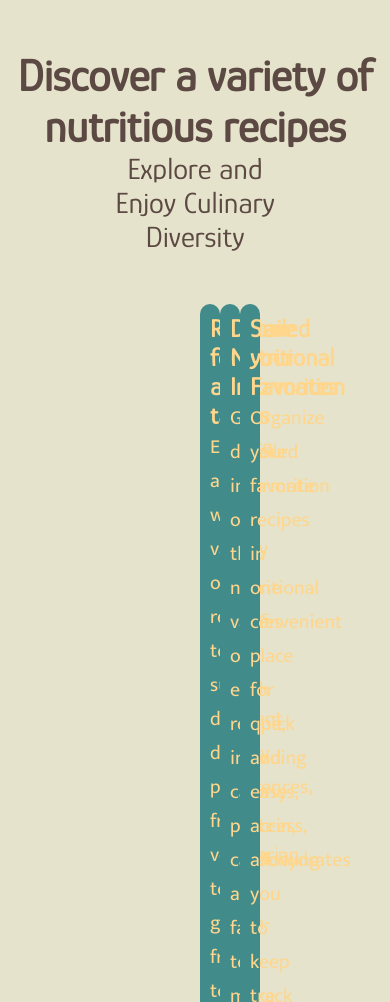
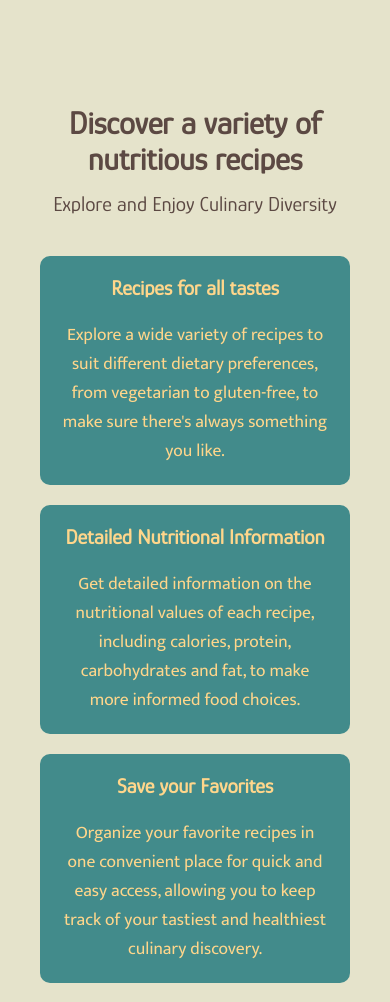
Before and after one commit to Karmik-Koala/Landing-page, a website built with Vite: page src/index.html in a window 390 px wide. Shown: the part 924-1926 px from the top of the page. Built offline with nearby package versions, Linux system fonts and the light colour scheme.

Commit message:
adding responsive cards sections

```diff
--- a/src/index.css
+++ b/src/index.css
@@ -275,49 +275,79 @@ body {
   justify-content: center;
   text-align: center;
   margin-top: 50px;
+  padding: 40px;
   color: var(--color-ferra);
 
   & .cards-title-text {
     font-family: var(--font-family-title);
-    font-size: 45px;
+    font-size: var(--font-size-nl);
     font-weight: bold;
+    padding: 15px 0;
   }
 
   & .cards-description {
-    margin: auto;
-    width: 50%;
     font-family: var(--font-family-title);
-    font-size: 30px;
+    font-size: var(--font-size-md);
   }
 }
 
 .cards-container {
-  display: flex;
-  justify-content: space-between;
-  padding: 0 200px;
-  margin-top: 50px;
+  padding: 40px 0;
+  display: grid;
+  grid-template-columns: 1fr;
+  gap: 20px;
+
+  & .cards-square {
+    box-sizing: border-box;
+    padding: 20px;
+    background-color: var(--color-faded-jade);
+    border-radius: 10px;
+    text-align: center;
+    height: 100%;
+
+    & .cards-text-title {
+      font-family: var(--font-family-title);
+      font-size: var(--font-size-md);
+      font-weight: bold;
+      color: var(--color-grandis);
+      margin-bottom: 20px;
+    }
+
+    & .cards-text-body {
+      font-family: var(--font-family-content);
+      font-size: var(--font-size-sm);
+      color: var(--color-grandis);
+    }
+  }
 }
 
-.cards-square {
-  width: 30%;
-  padding: 10px;
-  background-color: #428b8b;
-  border-radius: 10px;
-  text-align: center;
-
-  & .cards-text-title2 {
-    font-family: var(--font-family-title);
-    font-size: 25px;
-    font-weight: bold;
-    color: #ffd68b;
+@media screen and (width >= 768px) {
+  .cards-container {
+    padding: 40px 50px;
   }
 
-  & .cards-text-body {
+  .cards-square {
     margin: auto;
-    width: 90%;
-    font-family: var(--font-family-content);
-    font-size: 20px;
-    color: #ffd68b;
+    max-width: 400px;
+  }
+}
+
+@media screen and (width >= 1024px) {
+  .cards-container {
+    grid-template-columns: 1fr 1fr 1fr;
+    align-items: stretch;
+    padding: 40px 100px;
+  }
+
+  .cards-square {
+    margin: auto;
+    max-width: 300px;
+  }
+}
+
+@media screen and (width >= 1200px) {
+  .cards-container {
+    padding: 40px 200px;
   }
 }
 
--- a/src/index.html
+++ b/src/index.html
@@ -54,22 +54,22 @@
     </section>
     <!-- CARDS -->
     <section class="info-cards">
-      <h1 class="cards-title-text"> Discover a variety of nutritious recipes</h1>
+      <h2 class="cards-title-text"> Discover a variety of nutritious recipes</h2>
       <span class="cards-description">Explore and Enjoy Culinary Diversity</span>
 
       <div class="cards-container">
         <div class="cards-square">
-          <h2 class="cards-text-title2">Recipes for all tastes</h2>
+          <h3 class="cards-text-title">Recipes for all tastes</h3>
           <p class="cards-text-body">Explore a wide variety of recipes to suit different dietary preferences, from
             vegetarian to gluten-free, to make sure there's always something you like.</p>
         </div>
         <div class="cards-square">
-          <h2 class="cards-text-title2">Detailed Nutritional Information</h2>
+          <h3 class="cards-text-title">Detailed Nutritional Information</h3>
           <p class="cards-text-body">Get detailed information on the nutritional values of each recipe, including
             calories, protein, carbohydrates and fat, to make more informed food choices.</p>
         </div>
         <div class="cards-square">
-          <h2 class="cards-text-title2">Save your Favorites</h2>
+          <h3 class="cards-text-title">Save your Favorites</h3>
           <p class="cards-text-body">Organize your favorite recipes in one convenient place for quick and easy access,
             allowing you to keep track of your tastiest and healthiest culinary discovery.</p>
         </div>
```
